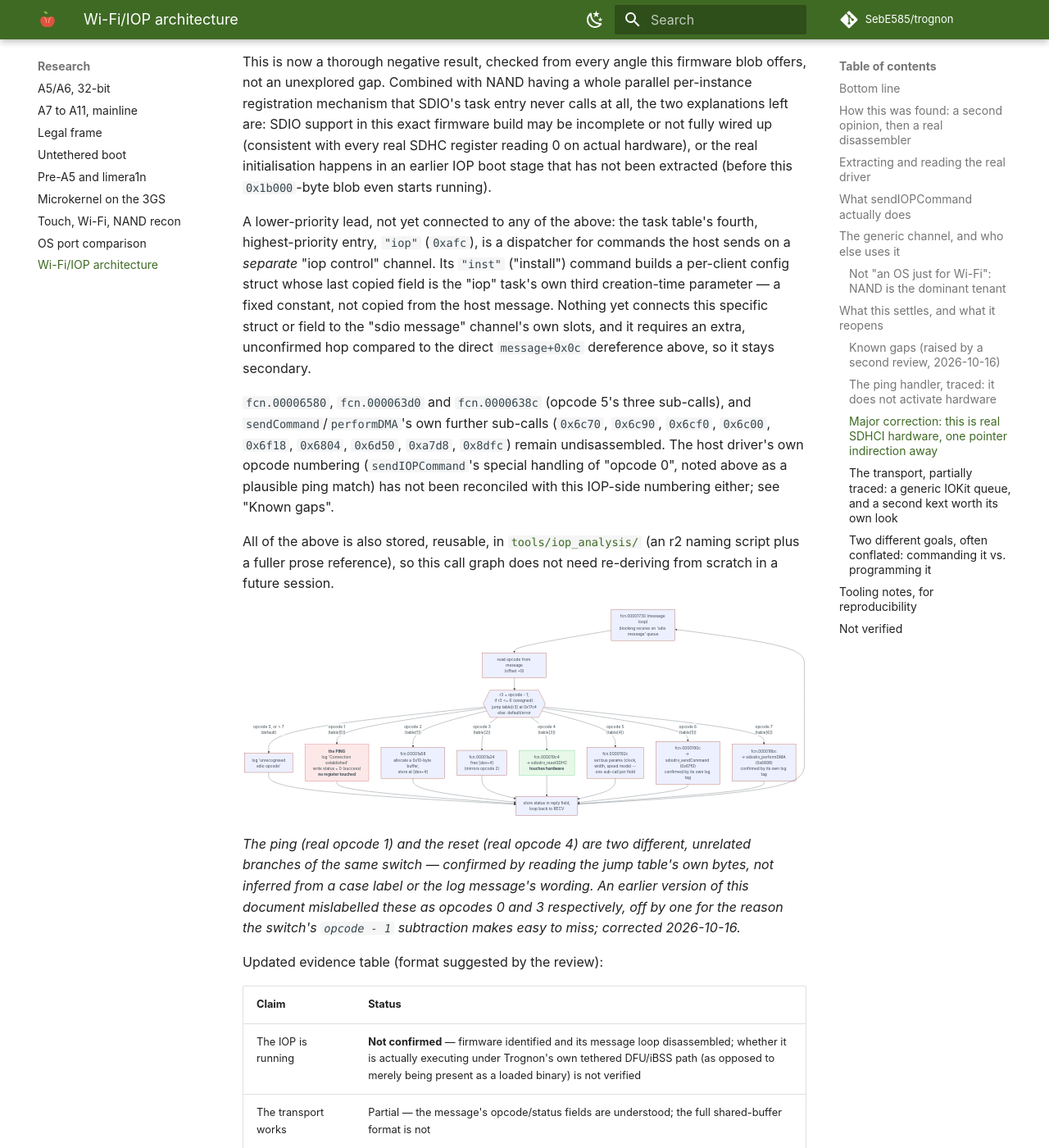
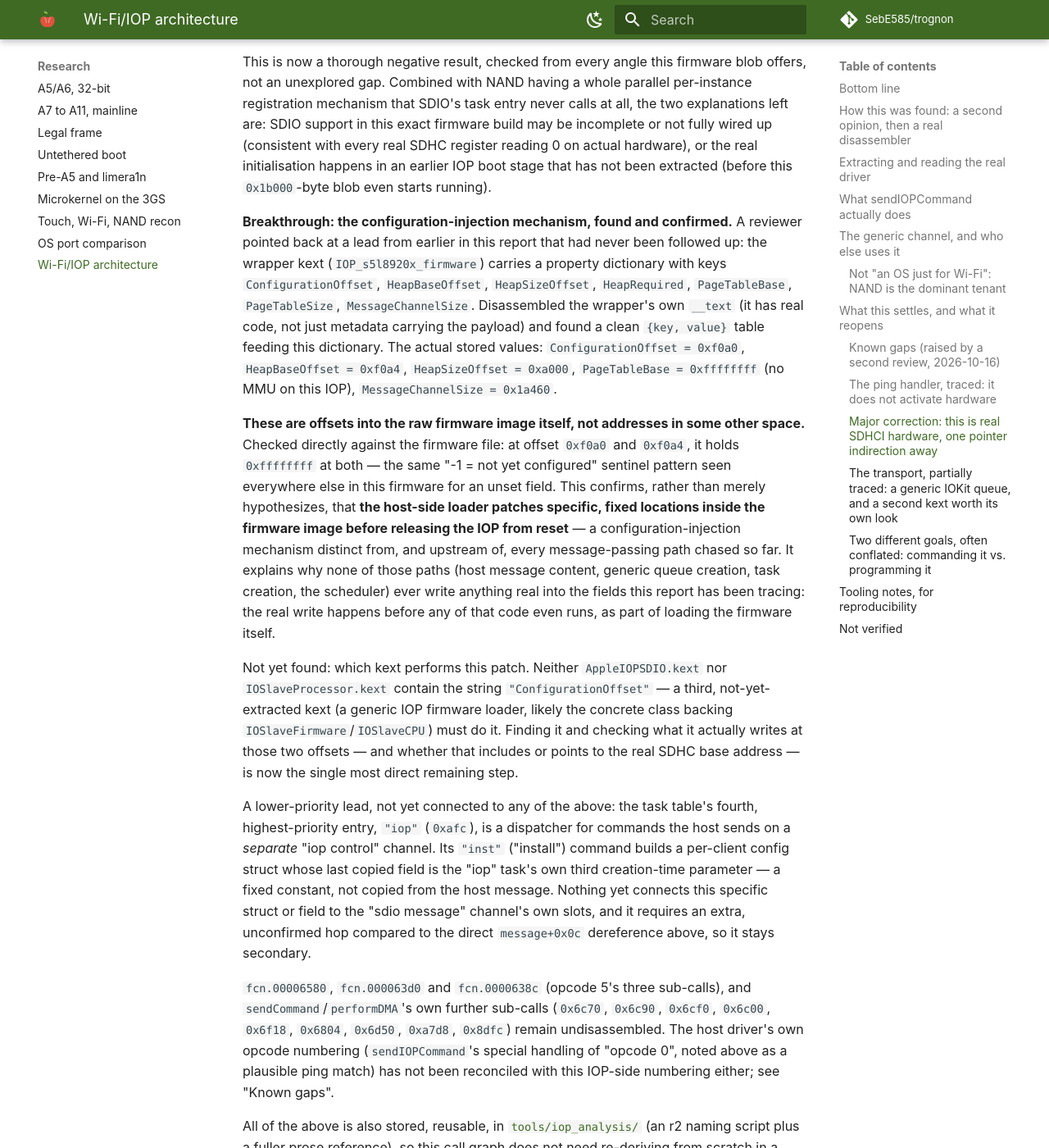
Before and after one commit to SebE585/trognon, an MkDocs documentation site: the page built from docs/research/2026-10-16-wifi-iop-architecture.md, in a window 1280 px wide and 1400 px high, scrolled down 11103 px. Shown: the whole window at 82% size. Built offline with MkDocs 1.6.1 and Material for MkDocs 9.7.7, drawn with Linux system fonts in a browser that asks for light colours; comment, search, counter and statistics services are not loaded.

Commit message:
research: find and confirm the configuration-injection mechanism
Followed a lead from the original architecture report that had never
been opened: the IOP_s5l8920x_firmware wrapper kext carries a property
dictionary (ConfigurationOffset, HeapBaseOffset, HeapSizeOffset,
HeapRequired, PageTableBase, PageTableSize, MessageChannelSize).
Disassembled the wrapper's own __text (it has real code, not just the
payload) and found the {key, value} table feeding it:
ConfigurationOffset=0xf0a0, HeapBaseOffset=0xf0a4, HeapSizeOffset=0xa000,
PageTableBase=0xffffffff (no MMU), MessageChannelSize=0x1a460.

These are offsets into the raw firmware image itself. Confirmed directly
against the firmware file: both 0xf0a0 and 0xf0a4 hold 0xffffffff -- the
same "-1 = unset" sentinel seen everywhere else in this firmware. This
confirms, not just hypothesizes, that the host-side loader patches fixed
locations inside the firmware image before releasing the IOP from reset
-- a configuration-injection mechanism upstream of every message-passing
path chased in prior commits, which explains why none of them ever write
anything real: the actual write happens before any of that code runs.

Not yet found: the specific kext that performs this patch (neither
AppleIOPSDIO nor IOSlaveProcessor contain the property-name strings).
Documented as the next concrete step in tools/iop_analysis/ and the
research report.

```diff
--- a/docs/research/2026-10-16-wifi-iop-architecture.md
+++ b/docs/research/2026-10-16-wifi-iop-architecture.md
@@ -507,6 +507,41 @@ with every real SDHC register reading 0 on actual hardware), or the real
 initialisation happens in an earlier IOP boot stage that has not been
 extracted (before this `0x1b000`-byte blob even starts running).
 
+**Breakthrough: the configuration-injection mechanism, found and
+confirmed.** A reviewer pointed back at a lead from earlier in this report
+that had never been followed up: the wrapper kext
+(`IOP_s5l8920x_firmware`) carries a property dictionary with keys
+`ConfigurationOffset`, `HeapBaseOffset`, `HeapSizeOffset`, `HeapRequired`,
+`PageTableBase`, `PageTableSize`, `MessageChannelSize`. Disassembled the
+wrapper's own `__text` (it has real code, not just metadata carrying the
+payload) and found a clean `{key, value}` table feeding this dictionary.
+The actual stored values: `ConfigurationOffset = 0xf0a0`,
+`HeapBaseOffset = 0xf0a4`, `HeapSizeOffset = 0xa000`,
+`PageTableBase = 0xffffffff` (no MMU on this IOP), `MessageChannelSize =
+0x1a460`.
+
+**These are offsets into the raw firmware image itself, not addresses in
+some other space.** Checked directly against the firmware file: at
+offset `0xf0a0` and `0xf0a4`, it holds `0xffffffff` at both — the same
+"-1 = not yet configured" sentinel pattern seen everywhere else in this
+firmware for an unset field. This confirms, rather than merely
+hypothesizes, that **the host-side loader patches specific, fixed
+locations inside the firmware image before releasing the IOP from
+reset** — a configuration-injection mechanism distinct from, and
+upstream of, every message-passing path chased so far. It explains why
+none of those paths (host message content, generic queue creation, task
+creation, the scheduler) ever write anything real into the fields this
+report has been tracing: the real write happens before any of that code
+even runs, as part of loading the firmware itself.
+
+Not yet found: which kext performs this patch. Neither `AppleIOPSDIO.kext`
+nor `IOSlaveProcessor.kext` contain the string `"ConfigurationOffset"` —
+a third, not-yet-extracted kext (a generic IOP firmware loader, likely
+the concrete class backing `IOSlaveFirmware`/`IOSlaveCPU`) must do it.
+Finding it and checking what it actually writes at those two offsets —
+and whether that includes or points to the real SDHC base address — is
+now the single most direct remaining step.
+
 A lower-priority lead, not yet connected to any of the above: the task
 table's fourth, highest-priority entry, `"iop"` (`0xafc`), is a dispatcher
 for commands the host sends on a *separate* "iop control" channel. Its
```
Also changed, not shown: tools/iop_analysis/README.md (+49 -0 lines), 1 other file.
